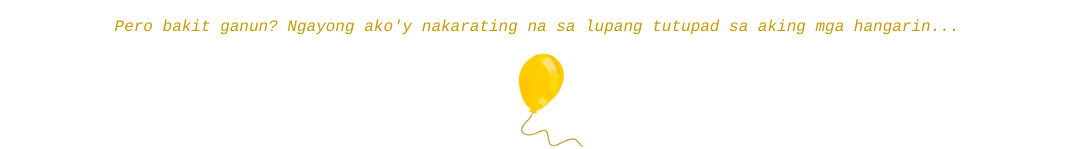
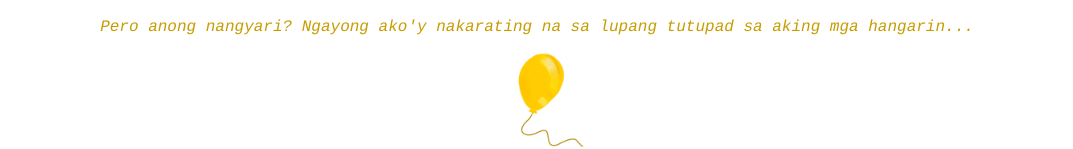
Before and after one commit to marcvelayo/175final, a plain HTML site: page p4.html in a window 1280 px wide. Shown: the part 511-660 px from the top of the page, without its empty margins (103-1176 px from the left). Drawn offline with Linux system fonts and the light colour scheme.

Commit message:
Update p4.html

```diff
--- a/p4.html
+++ b/p4.html
@@ -27,7 +27,7 @@ Color: #C79C00;
 <p>
 <center>
 <I>
-Pero bakit ganun? Ngayong ako'y nakarating na sa lupang tutupad sa aking mga hangarin...
+Pero anong nangyari? Ngayong ako'y nakarating na sa lupang tutupad sa aking mga hangarin...
 </I>
 </center>
 <p>
```
